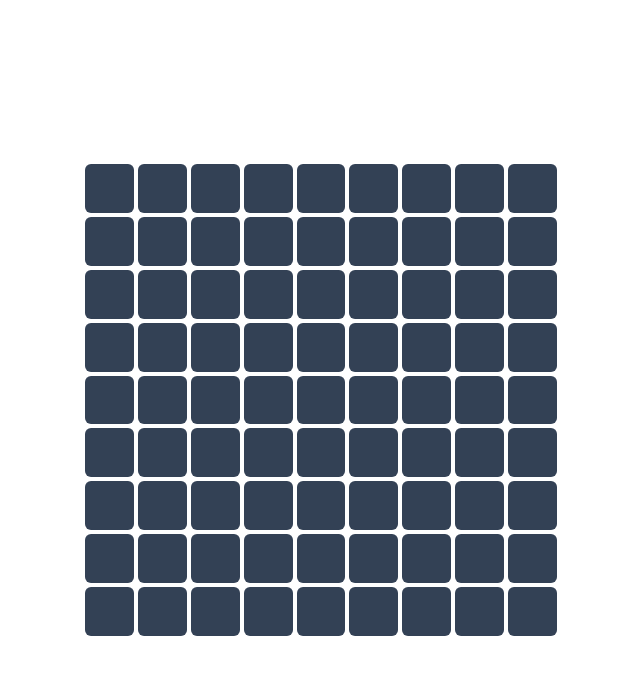
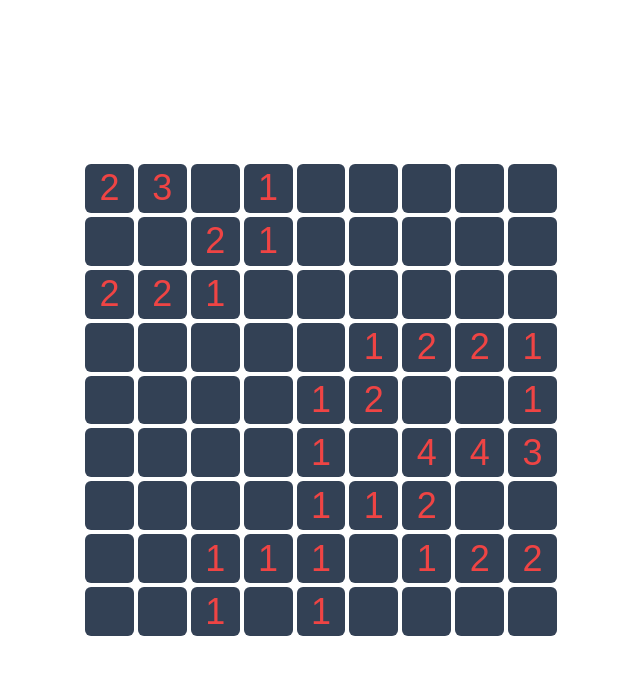
Before and after one commit to PvtWendy/minesweeper-next, a Next.js app: page / in a window 1280 px wide. Both pictures are taken after a click on the button "New Game". Shown: the top 674 px of the page, without its empty margins (319-959 px from the left). Built offline with nearby package versions, Linux system fonts and the light colour scheme.

Commit message:
fix: Separates mines from numbers

```diff
--- a/src/pages/index.tsx
+++ b/src/pages/index.tsx
@@ -74,11 +74,14 @@ export default function Home() {
 
     const numberedField = newField.map((c, i) => {
       const closeTiles = detectCloseTiles(i);
-      console.log(closeTiles);
+
       let closeMines = 0;
       for (let e = 0; e < closeTiles.length; e++) {
-        console.log(newField[closeTiles[e]]);
+
         newField[closeTiles[e]].isMine && closeMines++;
+      }
+      if(c.isMine){
+        closeMines = 10
       }
       return { ...c, closeMines: closeMines };
     });
@@ -143,7 +146,7 @@ export default function Home() {
               onClick={() => handleReveal(index)}
             >
               {content.isMine && content.isRevealed && "☼"}
-
+              {(content.closeMines != 10 && content.closeMines != 0) && content.closeMines}
               {content.isFlagged && "⚑"}
             </div>
           ))}
```
